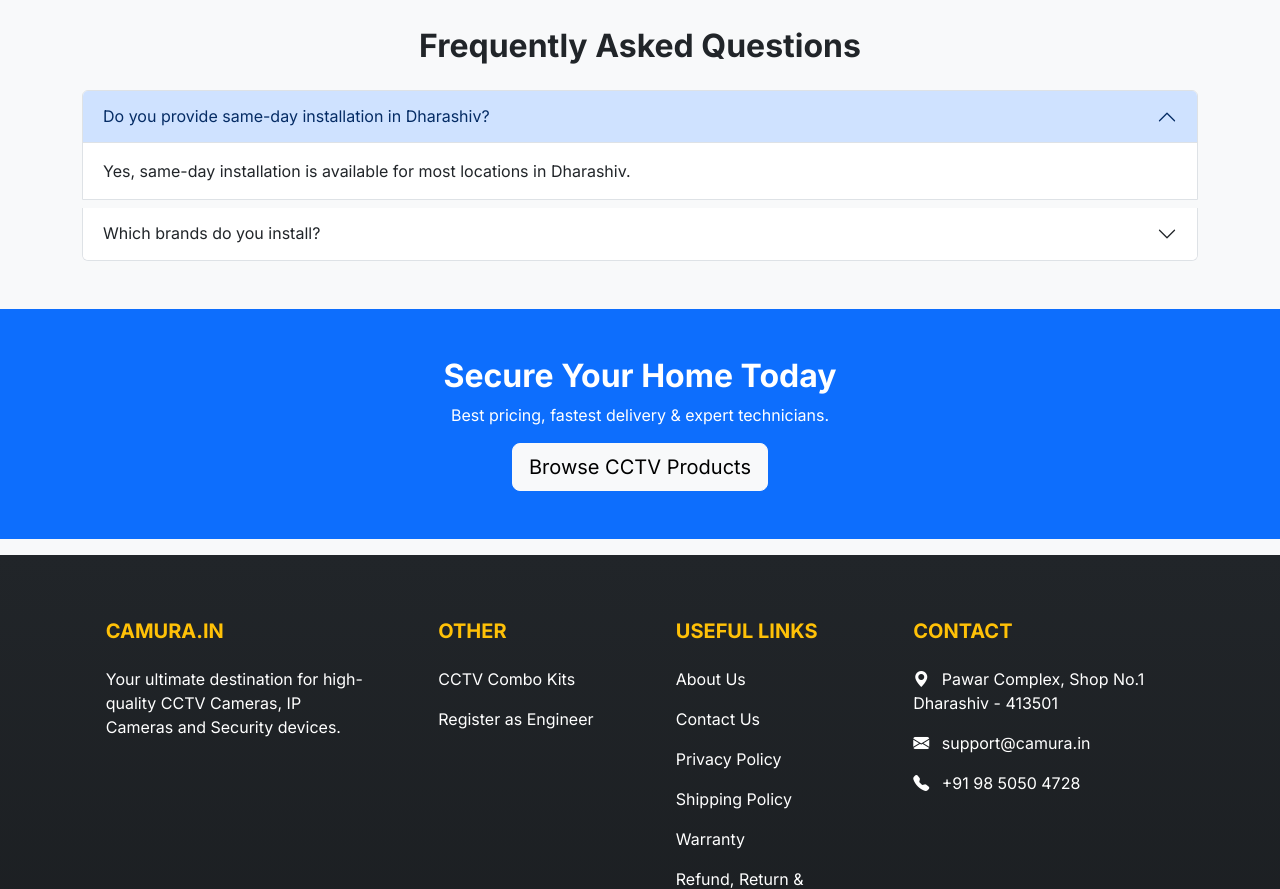
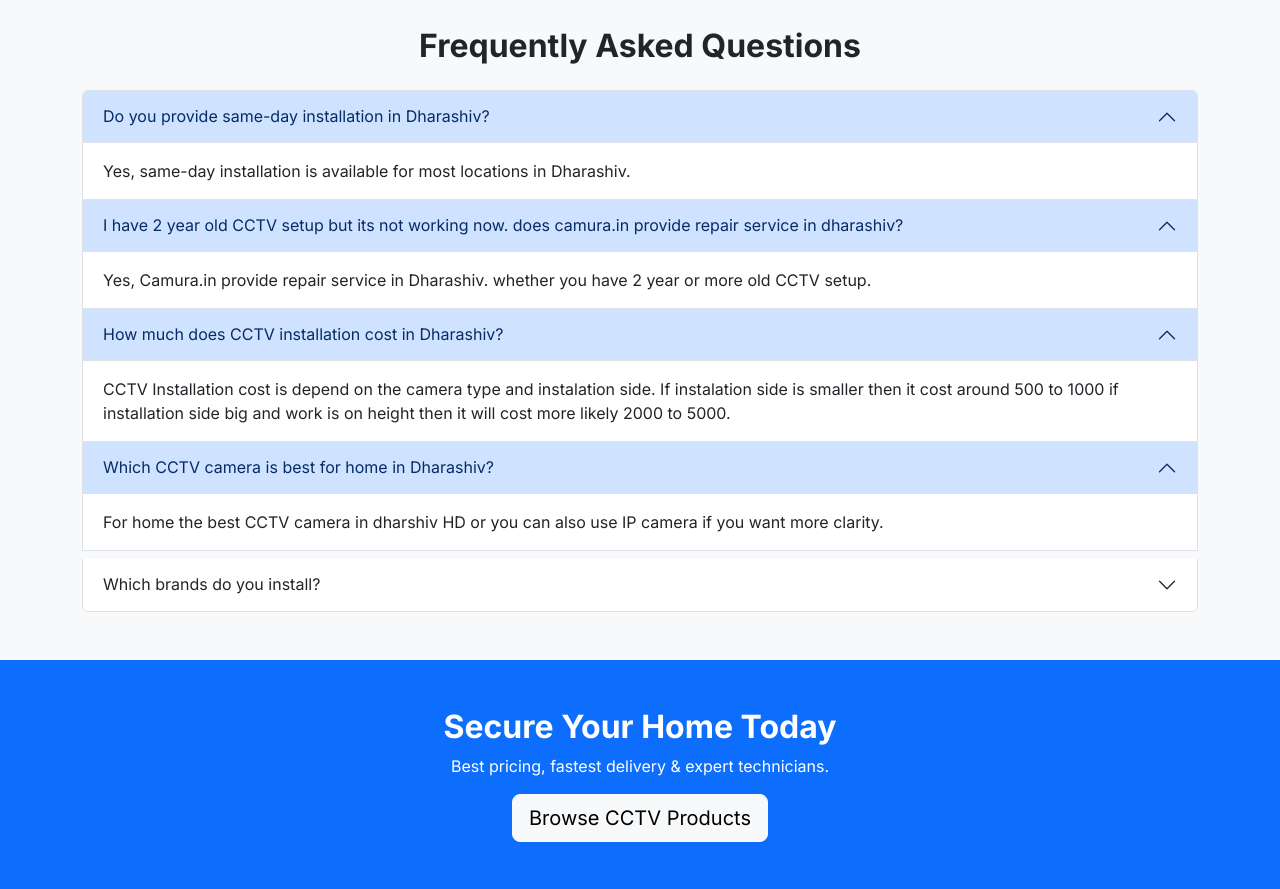
Before and after one commit to shoaibnaikwadi/camuraproject, a Django app: page / in a window 1280 px wide. Shown: the part 1708-2597 px from the top of the page. Run offline with Django 5.2, Linux system fonts and the light colour scheme; parts of the project's set-up code (start-up, migrations or seed data) failed here and were passed over; some libraries are stand-ins or nearby versions.

Commit message:
front page

```diff
--- a/home/templates/home/index.html
+++ b/home/templates/home/index.html
@@ -299,6 +299,45 @@
                 </div>
             </div>
 
+            <div class="accordion-item">
+                <h2 class="accordion-header">
+                    <button class="accordion-button" data-bs-toggle="collapse" data-bs-target="#q1">
+                        I have 2 year old CCTV setup but its not working now. does camura.in provide repair service in dharashiv?
+                    </button>
+                </h2>
+                <div id="q1" class="accordion-collapse collapse show">
+                    <div class="accordion-body">Yes, Camura.in provide repair service in Dharashiv. whether you have 2 year or more old CCTV setup.
+                    </div>
+                </div>
+            </div>
+
+
+             <div class="accordion-item">
+                <h2 class="accordion-header">
+                    <button class="accordion-button" data-bs-toggle="collapse" data-bs-target="#q1">
+                        How much does CCTV installation cost in Dharashiv?
+                    </button>
+                </h2>
+                <div id="q1" class="accordion-collapse collapse show">
+                    <div class="accordion-body">CCTV Installation cost is depend on the camera type and instalation side. If instalation side is smaller then it cost around 500 to 1000 if installation side big and work is on height then it will cost more likely 2000 to 5000.
+                    </div>
+                </div>
+            </div>
+
+
+            <div class="accordion-item">
+                <h2 class="accordion-header">
+                    <button class="accordion-button" data-bs-toggle="collapse" data-bs-target="#q1">
+                        Which CCTV camera is best for home in Dharashiv?
+                    </button>
+                </h2>
+                <div id="q1" class="accordion-collapse collapse show">
+                    <div class="accordion-body">For home the best CCTV camera in dharshiv HD or you can also use IP camera if you want more clarity.
+                    </div>
+                </div>
+            </div>
+
+
             <div class="accordion-item mt-2">
                 <h2 class="accordion-header">
                     <button class="accordion-button collapsed" data-bs-toggle="collapse" data-bs-target="#q2">
```
